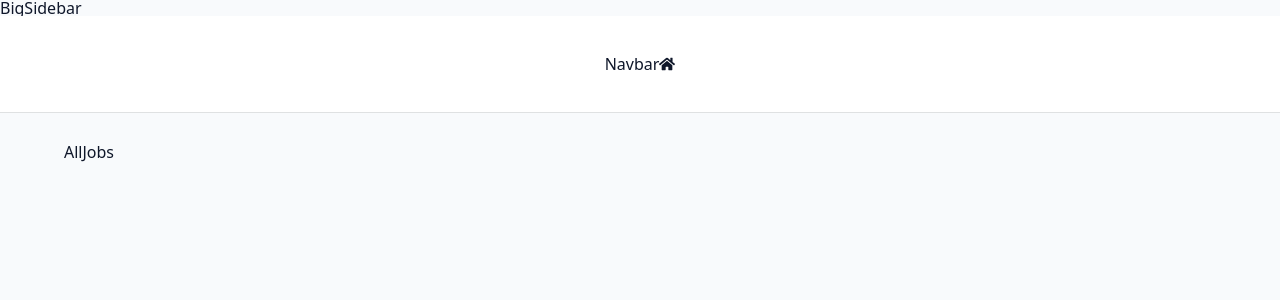
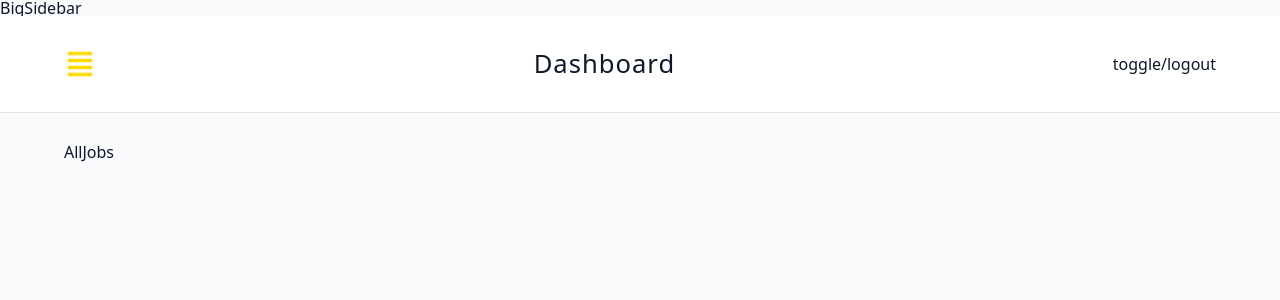
Before and after one commit to niharika1102/Jobify, a React (Vite) app in the folder client/: page /dashboard in a window 1280 px wide. Shown: the top 300 px of the page. Built offline with nearby package versions, Linux system fonts and the light colour scheme.

Commit message:
Navbar setup
Navbar element placed with styling

```diff
--- a/client/src/components/Navbar.jsx
+++ b/client/src/components/Navbar.jsx
@@ -1,14 +1,27 @@
-import React from 'react'
-import Wrapper from "../assets/wrappers/Navbar"
-import {FaHome} from 'react-icons/fa'
+/* eslint-disable no-unused-vars */
+import React from "react";
+import Wrapper from "../assets/wrappers/Navbar";
+import { FaAlignJustify } from "react-icons/fa";
+import Logo from "./Logo";
+import { useDashboardContext } from "../pages/DashboardLayout";
 
 const Navbar = () => {
+    const { toggleSidebar } = useDashboardContext();
+
   return (
-      <Wrapper>
-          Navbar
-          <FaHome/>
+    <Wrapper>
+      <div className="nav-center">
+        <button type="button" className="toggle-btn" onClick={toggleSidebar}>
+          <FaAlignJustify />
+        </button>
+        <div>
+          <Logo />
+          <h4 className="logo-text">dashboard</h4>
+              </div>
+              <div className="btn-container">toggle/logout</div>
+      </div>
     </Wrapper>
-  )
-}
+  );
+};
 
-export default Navbar
+export default Navbar;
--- a/client/src/pages/DashboardLayout.jsx
+++ b/client/src/pages/DashboardLayout.jsx
@@ -5,6 +5,7 @@
 import { BigSidebar, Navbar, SmallSidebar } from "../components";
 
 //setting up a context to pass values to components without passing it through the entire component tree
+// @ts-ignore
 const DashboardContext = createContext();
 
 const DashboardLayout = () => {
```
